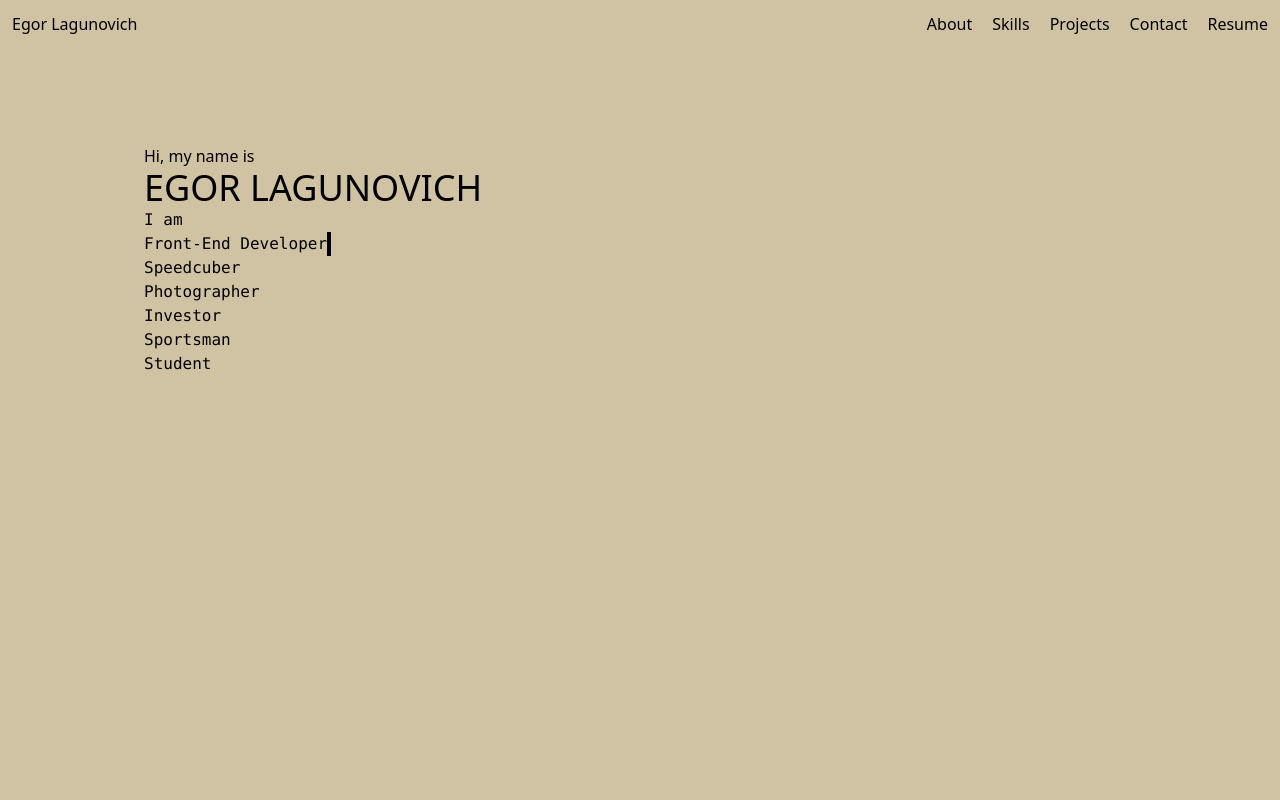
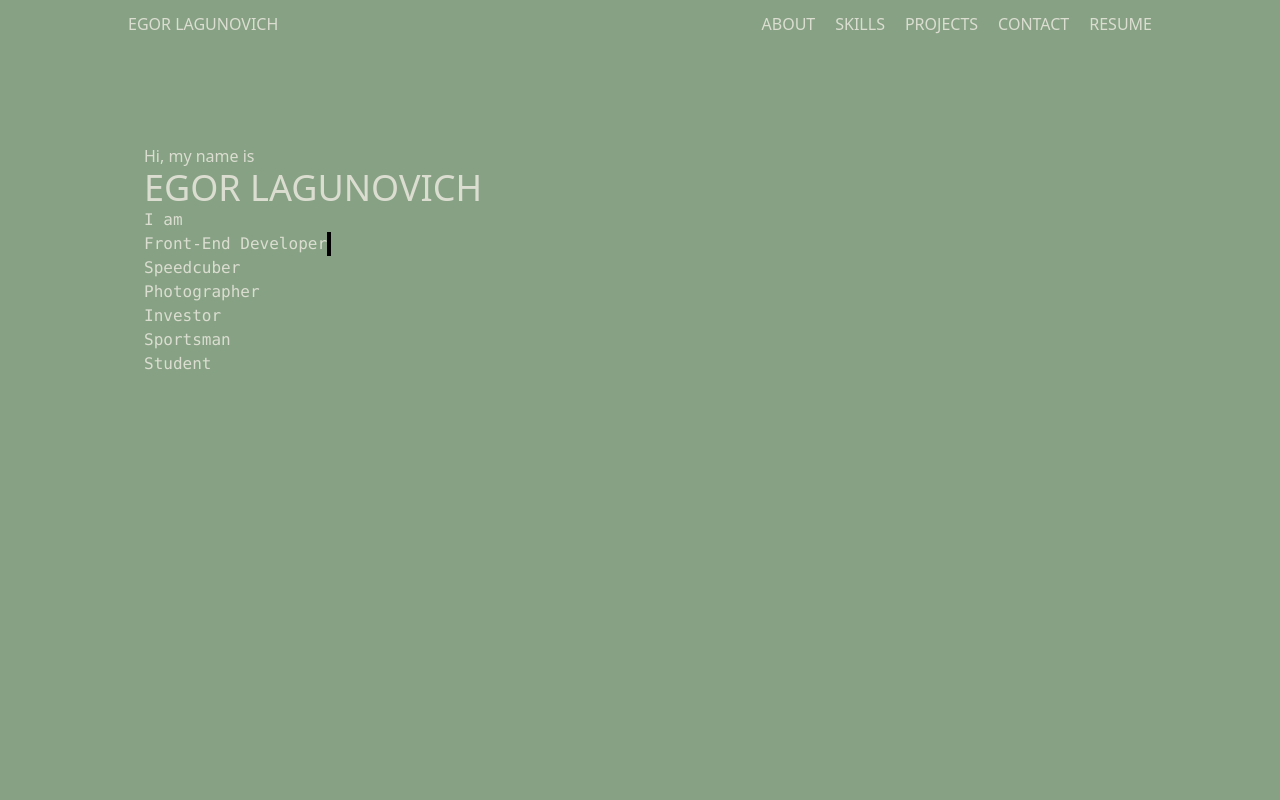
Before and after one commit to yahorlahunovich/web-dev-portfolio, a Next.js app: page / in a window 1280 px wide. Shown: the top 800 px of the page. Built offline with nearby package versions, Linux system fonts and the light colour scheme.

Commit message:
animated links

```diff
--- a/app/globals.css
+++ b/app/globals.css
@@ -15,3 +15,16 @@
     --background-end-rgb: 0, 0, 0;
   }
 }
+header::after {
+  content: '';
+  z-index: -1;
+  position: absolute;
+  width: 100%;
+  height: 100%;
+  top: 0;
+  left: 0;
+  right: 0;
+  bottom: 0;
+  transform: translateX(-100%);
+  transition: transform 600ms cubic-bezier(0, .70, .60, 1);
+}
--- a/app/layout.tsx
+++ b/app/layout.tsx
@@ -1,4 +1,3 @@
-import Footer from "@/components/Footer";
 import "./globals.css";
 import type { Metadata } from "next";
 import Navbar from "@/components/Navbar";
@@ -15,13 +14,12 @@ export default function RootLayout({
 }) {
   return (
     <html lang="en">
-      <body>
+      <body className="bg-mainGreen text-mainWhite">
         <Navbar />
-        <main className="snap-y snap-proximity overflow-y-scroll h-screen duration-300 scroll-smooth">
+        <main className="h-screen duration-300 scroll-smooth">
           {" "}
           {children}
         </main>
-        <Footer />
       </body>
     </html>
   );
--- a/app/page.tsx
+++ b/app/page.tsx
@@ -7,6 +7,7 @@ import Feed from "@/components/Feed";
 import Projects from "@/components/Projects";
 import Skills from "@/components/Skills";
 import { I_AM } from "@/constants";
+import Footer from "@/components/Footer";
 
 export default function Home() {
   const [name, setName] = useState(I_AM[0]);
@@ -17,6 +18,7 @@ export default function Home() {
       <Skills />
       <Projects />
       <Contact />
+      <Footer />
     </>
   );
 }
--- a/components/Contact.tsx
+++ b/components/Contact.tsx
@@ -6,7 +6,7 @@ import React from "react";
 
 const Contact = () => {
   return (
-    <section id="contact" className="h-screen bg-white snap-start">
+    <section id="contact" className="h-screen  snap-start">
       Contact
       <h2>Do you want to work with me?</h2>
       <p>Let's get in touch!</p>
--- a/components/Feed.tsx
+++ b/components/Feed.tsx
@@ -13,7 +13,7 @@ const Feed = ({ I_AM, name, setName }: FeedProps) => {
     }, I_AM[0].length * 1000);
   }, [name]);
   return (
-    <section id="home" className="h-screen bg-[#D0C3A3] p-36 snap-start">
+    <section id="home" className="h-screen  p-36 snap-start">
       <div>
         Hi, my name is
         <h1 className="uppercase text-4xl">Egor Lagunovich</h1>
--- a/components/Navbar.tsx
+++ b/components/Navbar.tsx
@@ -1,30 +1,55 @@
-import React from "react";
+"use client";
+
+import React, { useEffect, useState } from "react";
 import Image from "next/image";
 
 const Navbar = () => {
+  const [animateHeader, setAnimateHeader] = useState(false);
+  let scroll = window.scrollY;
+  useEffect(() => {
+    const listener = () => {
+      if (window.scrollY > 140) {
+        setAnimateHeader(true);
+      } else setAnimateHeader(false);
+    };
+    window.addEventListener("scroll", listener);
+
+    return () => {
+      window.removeEventListener("scroll", listener);
+    };
+  }, [scroll]);
+
+  const navLinks = ["about", "skills", "projects", "contact"];
+
   return (
-    <nav className="w-full flex flex-row justify-between p-3 fixed top-0 left-0 z-50">
+    <header
+      className={`fixed top-0 left-0 z-50 w-full flex flex-row items-center justify-between p-3 px-32 ${
+        animateHeader ? "transition-all" : ""
+      }`}
+    >
       <div>
-        <a href="#home">{/* <Image /> */}Egor Lagunovich</a>
+        <a href="#home" className="uppercase">
+          {/* <Image /> */}Egor Lagunovich
+        </a>
       </div>
-      <ul className="flex flex-row gap-5 capitalize">
+      <nav className={"flex flex-row"}>
+        <ul className="flex flex-row gap-5 uppercase">
+          {navLinks.map((link) => (
             <li>
-          <a href="#about">about</a>
+              <a
+                href={`#${link}`}
+                className="relative w-fit block after:block after:content-[''] after:absolute after:h-[3px] after:bg-mainWhite after:w-full after:scale-x-0 after:hover:scale-x-100 after:transition after:duration-300 after:origin-center"
+              >
+                {link}
+              </a>
             </li>
-        <li>
-          <a href="#skills">skills</a>
-        </li>
-        <li>
-          <a href="#projects">projects</a>
-        </li>
-        <li>
-          <a href="#contact">contact</a>
-        </li>
+          ))}
           <li>
             <a>resume</a>
           </li>
         </ul>
       </nav>
+    </header>
   );
 };
 
--- a/components/Projects.tsx
+++ b/components/Projects.tsx
@@ -2,7 +2,7 @@ import React from 'react'
 
 const Projects = () => {
   return (
-    <section id='projects' className='h-screen bg-green-500 snap-start'>Projects</section>
+    <section id='projects' className='h-screen snap-start'>Projects</section>
   )
 }
 
--- a/components/Skills.tsx
+++ b/components/Skills.tsx
@@ -4,7 +4,7 @@ import React from "react";
 
 const Skills = () => {
   return (
-    <section id="skills" className="h-screen bg-yellow-500 snap-start">
+    <section id="skills" className="h-screen snap-start">
       Skills
       <div className="flex flex-row">
         {skillsIcons.map((icon) => (
--- a/tailwind.config.ts
+++ b/tailwind.config.ts
@@ -8,6 +8,12 @@ const config: Config = {
   ],
   theme: {
     extend: {
+      colors: {
+        mainGreen: "#86A184",
+        lightGreen: "#B8C7AB",
+        darkGreen: "#45604A",
+        mainWhite: "#DBDDD0",
+      },
       // animation: {
       //   typing: `typing 4s steps(19)`,
       //   blink: "blink 0.1s steps(19)",
```
Also changed, not shown: components/About.tsx (+3 -2 lines), hooks/useScroll.ts (added, +30 -0 lines), hooks/useWindowSize.ts (added, +26 -0 lines). Lines whose indentation alone changed are shown as unchanged.
